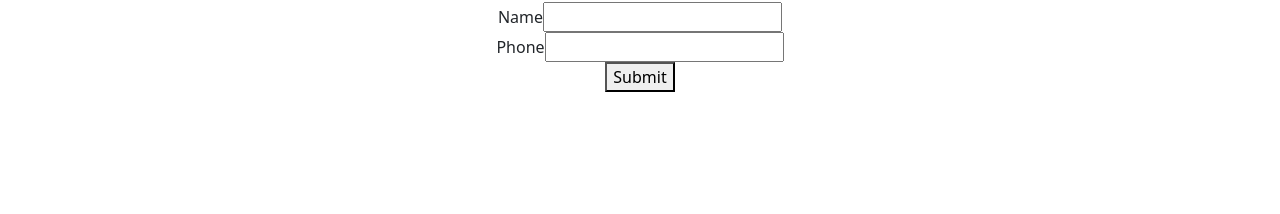
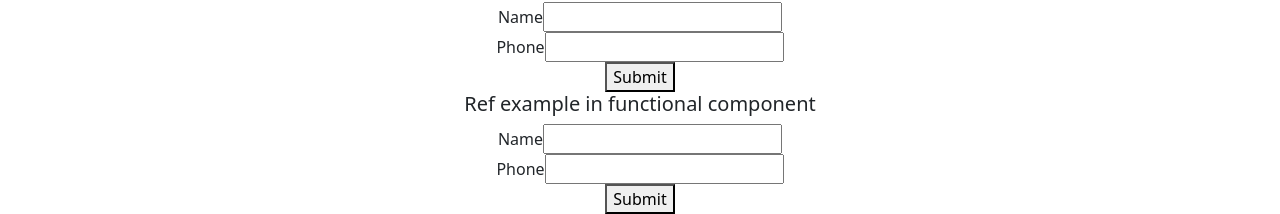
Before and after one commit to mamunurrashid1010/react-practice, a React (Create React App) app: page / in a window 1280 px wide. Shown: the part 3543-3757 px from the top of the page. Before the commit the page ends 3635 px from the top, so only its background shows below. Built offline with nearby package versions, Linux system fonts and the light colour scheme; no server answers.

Commit message:
Hooks : useRef- example added.

```diff
--- a/src/App.js
+++ b/src/App.js
@@ -29,6 +29,7 @@ import UseEffectExample from './hooks/UseEffectExample';
 import UseEffectDataFetchExample from './hooks/UseEffectDataFetchExample';
 import UseStateExample from './hooks/UseStateExample';
 import RefExampleInClass from './ref/RefExampleInClass';
+import UseRefExample from './hooks/UseRefExample';
 
 function App() {
   return (
@@ -98,6 +99,7 @@ function App() {
 
       <h4 className='pt-5'>Ref Example</h4>
       <RefExampleInClass/>
+      <UseRefExample/>
 
       </scrool>
 
--- /dev/null
+++ b/src/hooks/UseRefExample.js
@@ -0,0 +1,28 @@
+import React, {useRef} from 'react';
+
+const UseRefExample = () => {
+    const nameRef = useRef();
+    const phoneRef = useRef();
+
+    const formSubmitHandler = (event) =>{
+        event.preventDefault();
+        console.log(nameRef.current.value);
+    }
+
+    return (
+        <div>
+            <h5>Ref example in functional component</h5>
+                <form onSubmit={formSubmitHandler}>
+                    <label for="name">Name </label>
+                    <input type="text" name="name" id="name" ref={nameRef} /><br/>
+
+                    <label for="phone">Phone </label>
+                    <input type="text" name="phone" id="phone" ref={phoneRef} /><br/>
+
+                    <button type="submit"> Submit </button>
+                </form>
+        </div>
+    );
+};
+
+export default UseRefExample;
--- a/src/ref/RefExampleInClass.js
+++ b/src/ref/RefExampleInClass.js
@@ -26,7 +26,6 @@ class RefExampleInClass extends Component {
                     <input type="text" name="phone" id="phone" ref={this.phoneRef} /><br/>
 
                     <button type="submit"> Submit </button>
-
                 </form>
             </div>
         );
```
Also changed, not shown: 1 other file (tests, documents, lock files or other folders).
